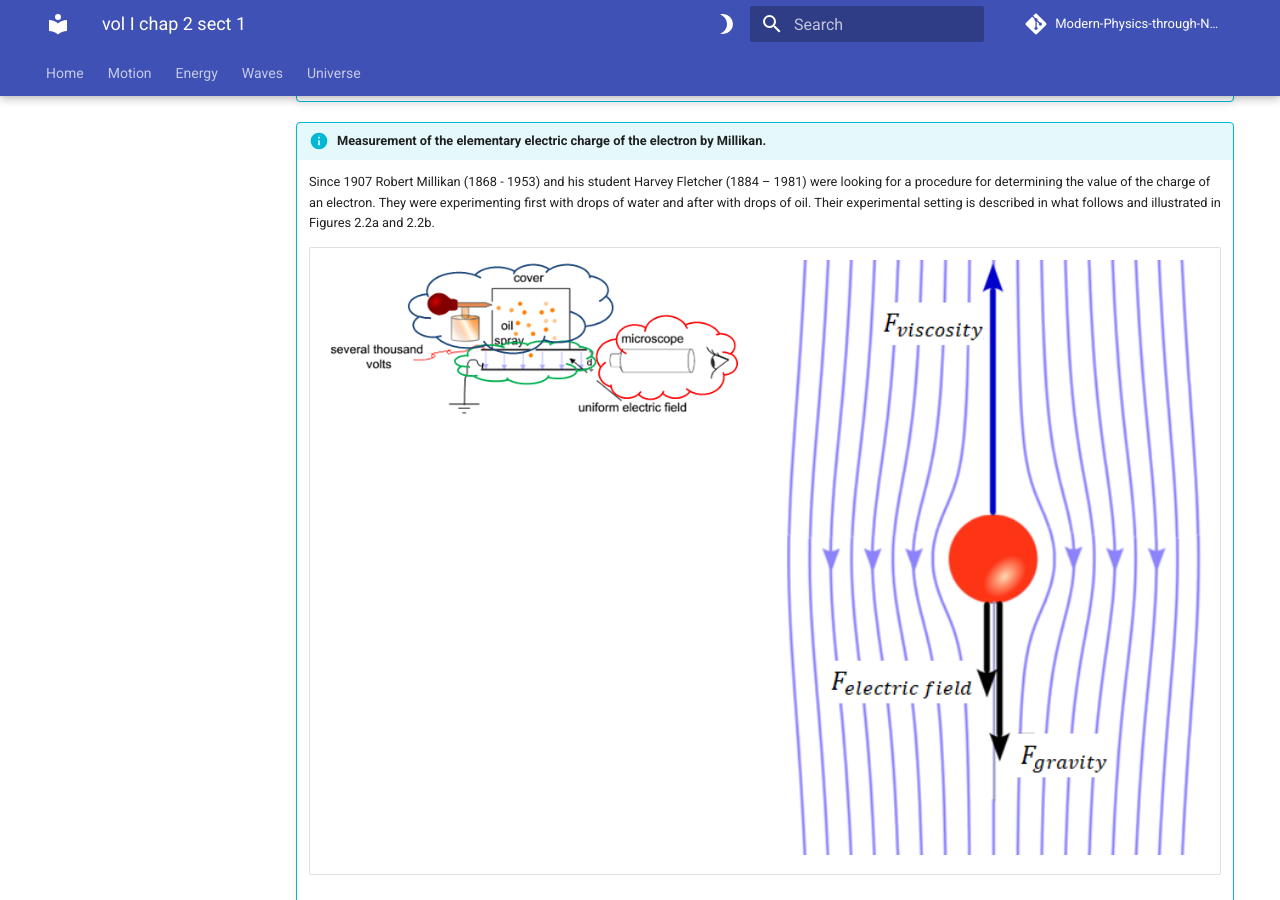
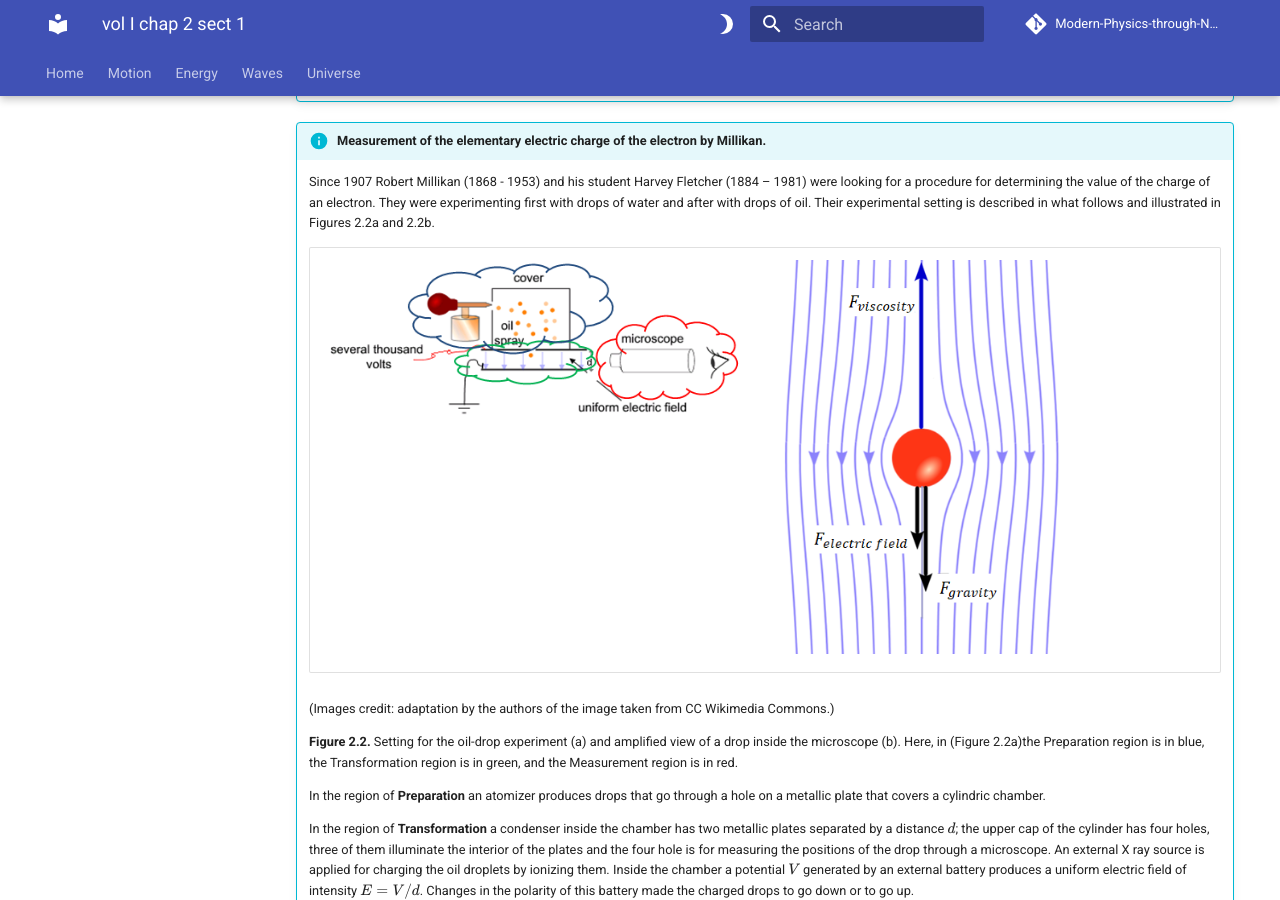
Before and after one commit to modphysnobel/modphysnobel.github.io, an MkDocs documentation site: the page built from docs/vol-I/vol-I-chap-2-sect-1.md, in a window 1280 px wide and 900 px high, scrolled down 3503 px. Built offline with MkDocs 1.6.1 and Material for MkDocs 9.7.7, drawn with Linux system fonts in a browser that asks for light colours; some web fonts are replaced; comment, search, counter and statistics services are not loaded.

Commit message:
Update vol-I-chap-2-sect-1.md

```diff
--- a/docs/vol-I/vol-I-chap-2-sect-1.md
+++ b/docs/vol-I/vol-I-chap-2-sect-1.md
@@ -112,11 +112,11 @@
 	<tr>
 	<th width="50%">
 	<figure markdown>
-	![Fig8](./figs/Vol-I-chap-2-sect-1-Fig9b.PNG){width="750"}
+	![Fig9b](./figs/Vol-I-chap-2-sect-1-Fig9b.PNG){width="750"}
 	</figure>
 	</th>
 	<th width="50%">
-	![Fig8](./figs/Vol-I-chap-2-sect-1-Fig9c.PNG){width="520"}
+	![Fig9c](./figs/Vol-I-chap-2-sect-1-Fig9c.PNG){width="280"}
 	</th>
 	</tr>
 	</table>
```
